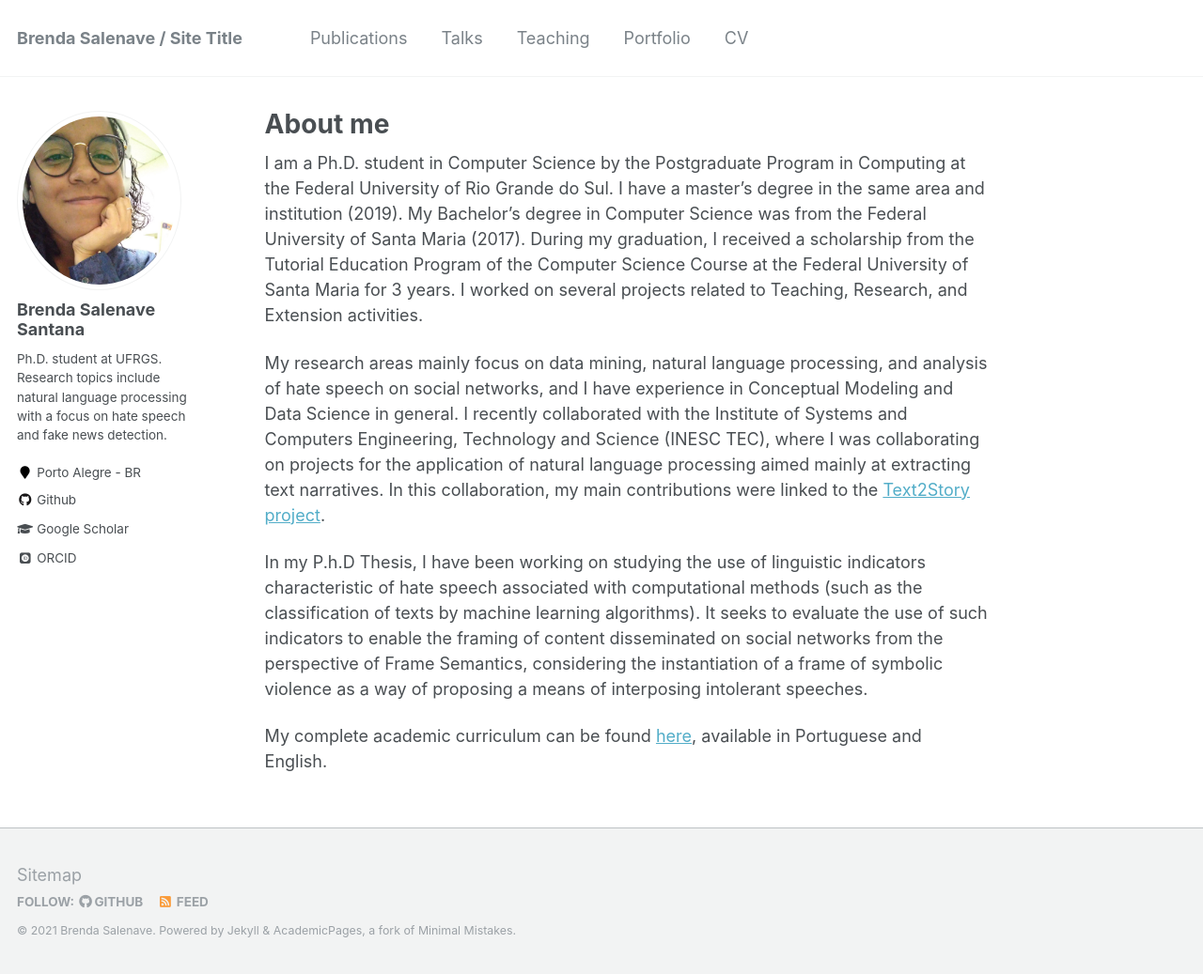
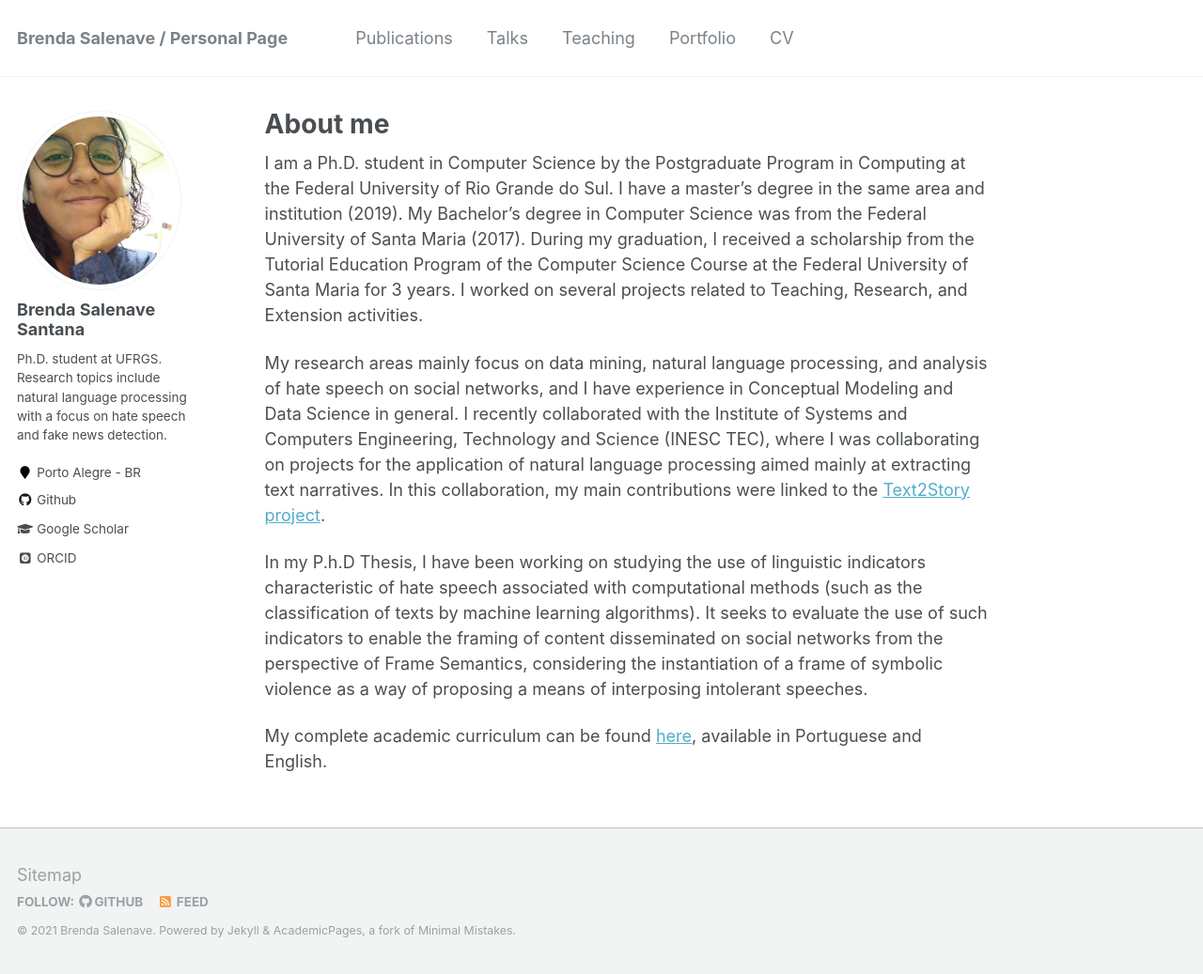
Before and after one commit to brendasalenave/brendasalenave.github.io, a Jekyll site: the page built from _pages/about.md, in a window 1280 px wide and 1037 px high. Shown: the whole window at 94% size. Built offline with Jekyll 4.4.1, drawn with Linux system fonts in a browser that asks for light colours; some web fonts are replaced.

Commit message:
Update _config.yml

```diff
--- a/_config.yml
+++ b/_config.yml
@@ -7,7 +7,7 @@
 
 # Site Settings
 locale                   : "en-US"
-title                    : "Brenda Salenave / Site Title"
+title                    : "Brenda Salenave / Personal Page"
 title_separator          : "-"
 name                     : &name "Brenda Salenave"
 description              : &description "Ph.D. student at UFRGS. Research topics include natural language processing with a focus on hate speech and fake news detection."
```
